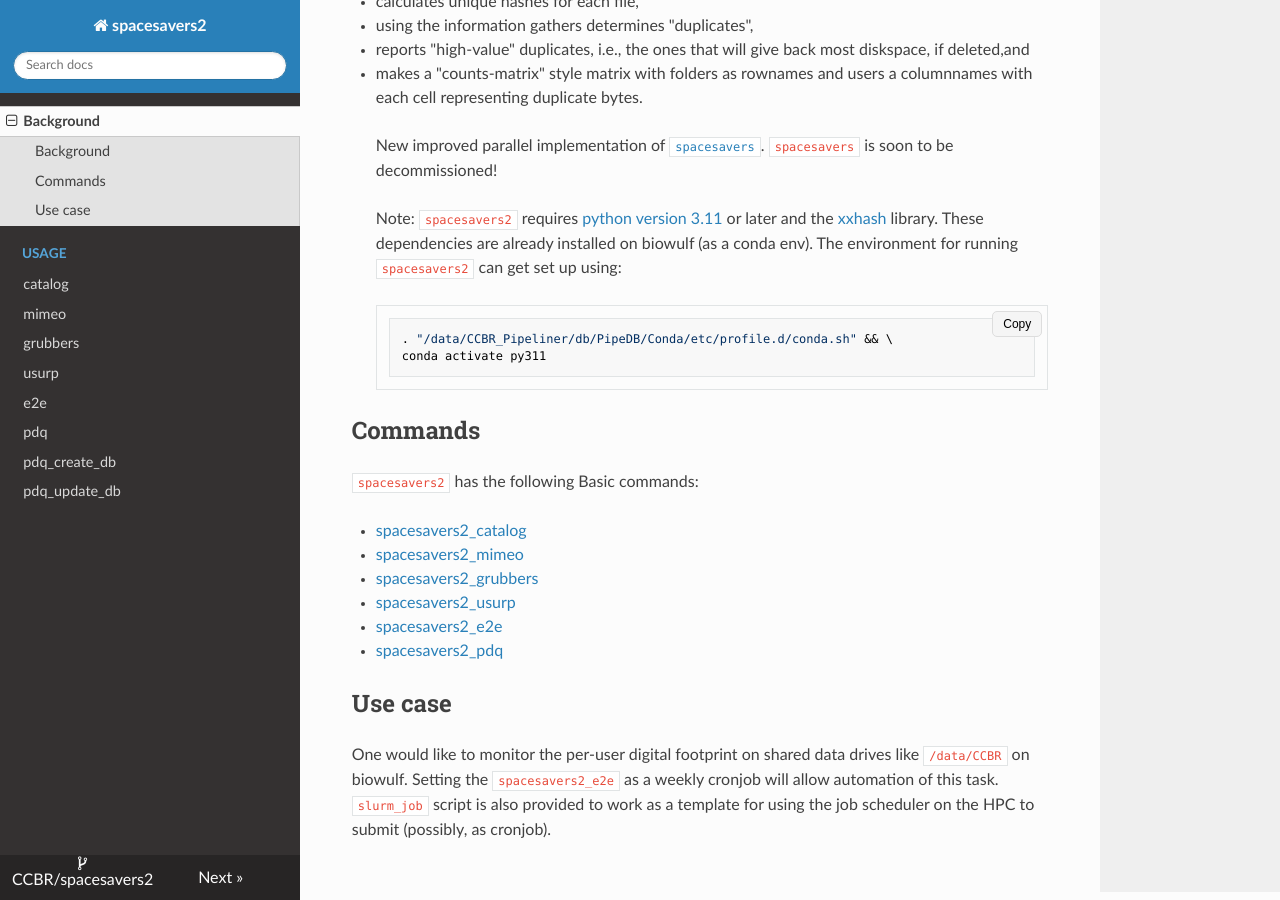
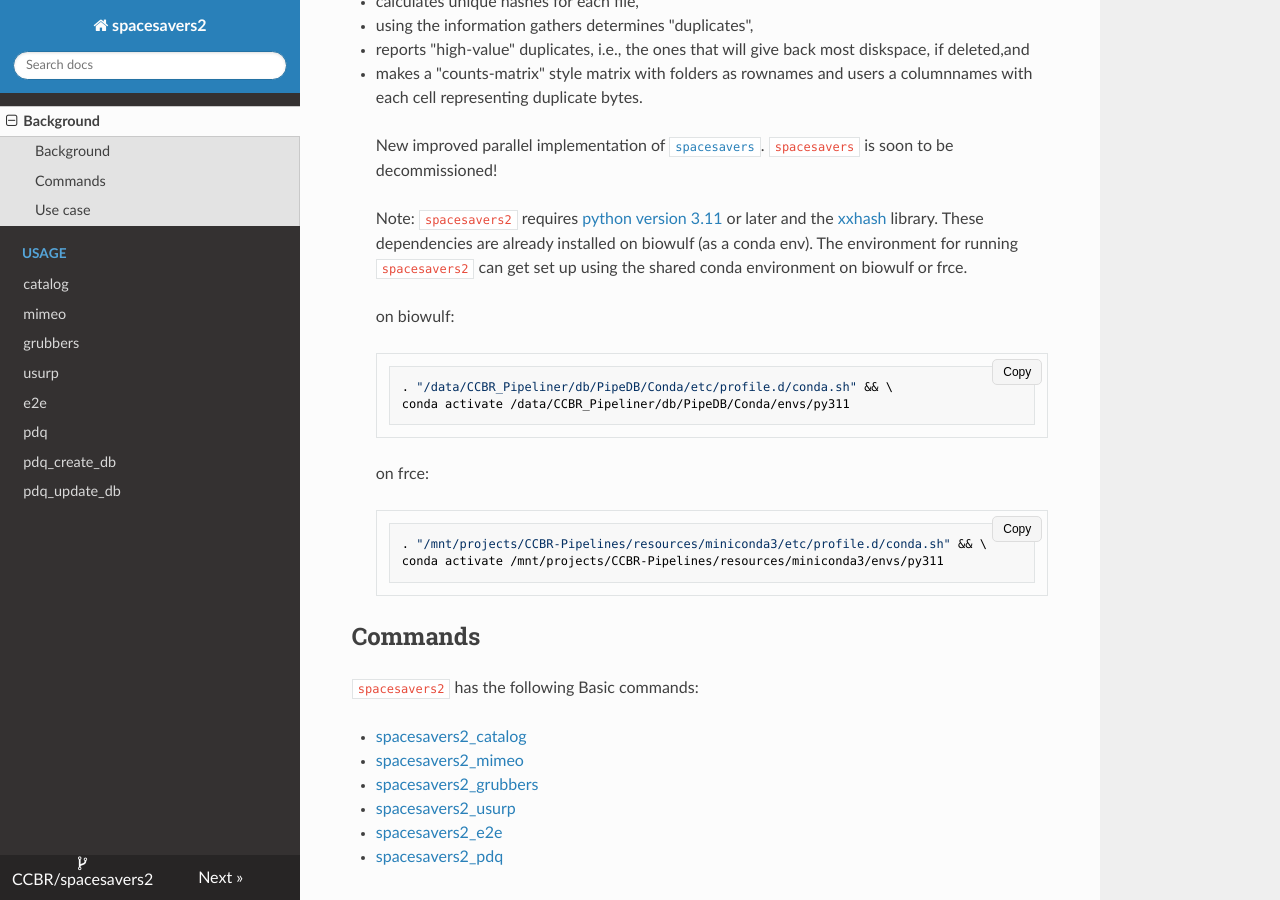
Before and after one commit to abcsFrederick/spacesavers2, an MkDocs documentation site: the page built from docs/index.md, in a window 1280 px wide and 900 px high, scrolled down 323 px. Built offline with MkDocs 1.6.1, drawn with Linux system fonts in a browser that asks for light colours; nearby versions of some CDN libraries.

Commit message:
fix: absolute path to the shared conda environment on biowulf (#120)
* fix: absolute path to the shared conda environment on biowulf

needed after we switched to the Conda2025 directory

* chore: update CHANGELOG.md

* fix: conda env path on FRCE

````diff
--- a/docs/index.md
+++ b/docs/index.md
@@ -13,11 +13,20 @@
 
 > New improved parallel implementation of [`spacesavers`](https://github.com/CCBR/spacesavers). `spacesavers` is soon to be decommissioned!
 
-> Note: `spacesavers2` requires [python version 3.11](https://www.python.org/downloads/release/python-3110/) or later and the [xxhash](https://pypi.org/project/xxhash/) library. These dependencies are already installed on biowulf (as a conda env). The environment for running `spacesavers2` can get set up using:
+> Note: `spacesavers2` requires [python version 3.11](https://www.python.org/downloads/release/python-3110/) or later and the [xxhash](https://pypi.org/project/xxhash/) library. These dependencies are already installed on biowulf (as a conda env). The environment for running `spacesavers2` can get set up using the shared conda environment on biowulf or frce.
+>
+> on biowulf:
 >
 > ```bash
 > . "/data/CCBR_Pipeliner/db/PipeDB/Conda/etc/profile.d/conda.sh" && \
-> conda activate py311
+> conda activate /data/CCBR_Pipeliner/db/PipeDB/Conda/envs/py311
+> ```
+>
+> on frce:
+>
+> ```bash
+> . "/mnt/projects/CCBR-Pipelines/resources/miniconda3/etc/profile.d/conda.sh" && \
+> conda activate /mnt/projects/CCBR-Pipelines/resources/miniconda3/envs/py311
 > ```
 
 ## Commands
````
Also changed, not shown: CHANGELOG.md (+1 -0 lines), 1 other file.
